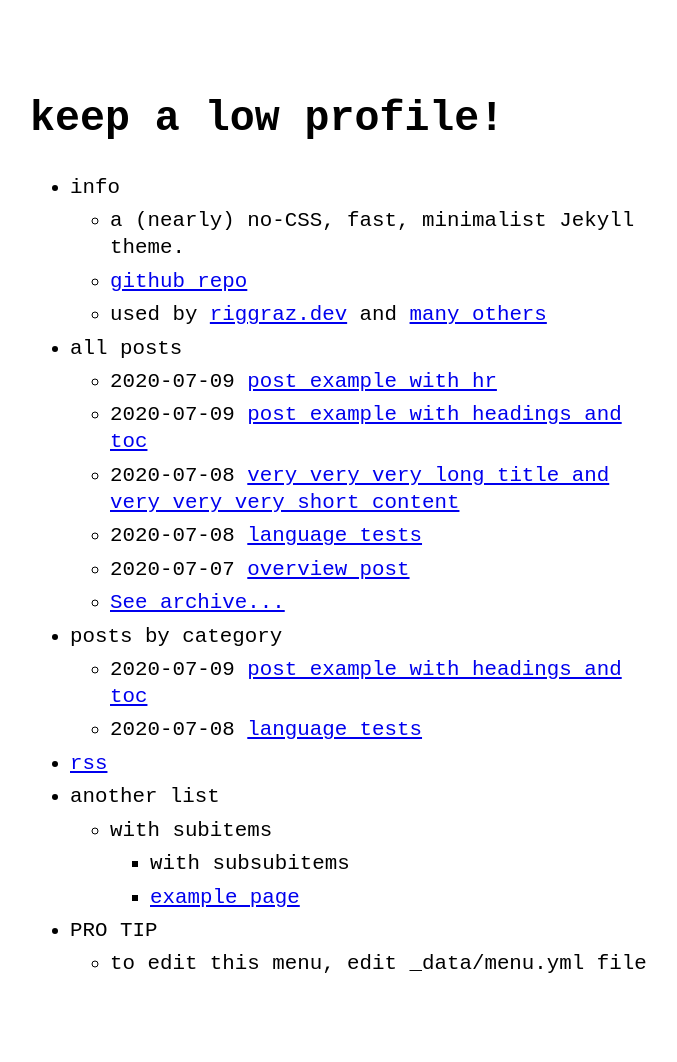
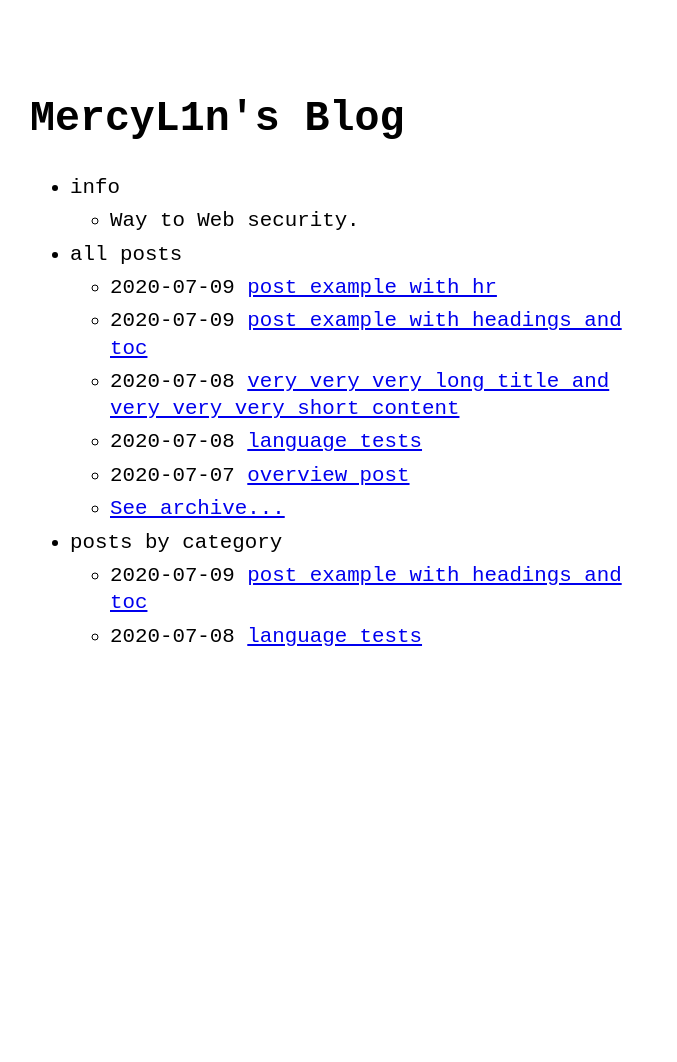
Before and after one commit to lmy2013/lmy2013.github.io, a Jekyll site: the page built from index.md, in a window 1280 px wide. Shown: the whole page, without its empty margins (290-967 px from the left). Built offline with Jekyll 4.4.1, drawn with Linux system fonts in a browser that asks for light colours; after the commit the page ends 900 px from its top, so only the background shows below that.

Commit message:
some changes

```diff
--- a/_config.yml
+++ b/_config.yml
@@ -1,10 +1,10 @@
-title: keep a low profile! # name of the site
+title: MercyL1n's Blog # name of the site
 author: MercyL1n # name of site's author
 email: 18506000485@163.com # email of site's author
 url: https://MercyL1n.github.io # root address of the site
 baseurl: "" # subpath of the site, e.g. "/blog" (leave it blank "" if you're site shouldn't use a subpath)
 description: > # description of the site (multiple lines allowed)
-  A (nearly) no-CSS, fast, minimalist Jekyll theme.
+  Way to Web security.
 
 permalink: /:slug.html
 
```
Also changed, not shown: _data/menu.yml (+16 -16 lines).
